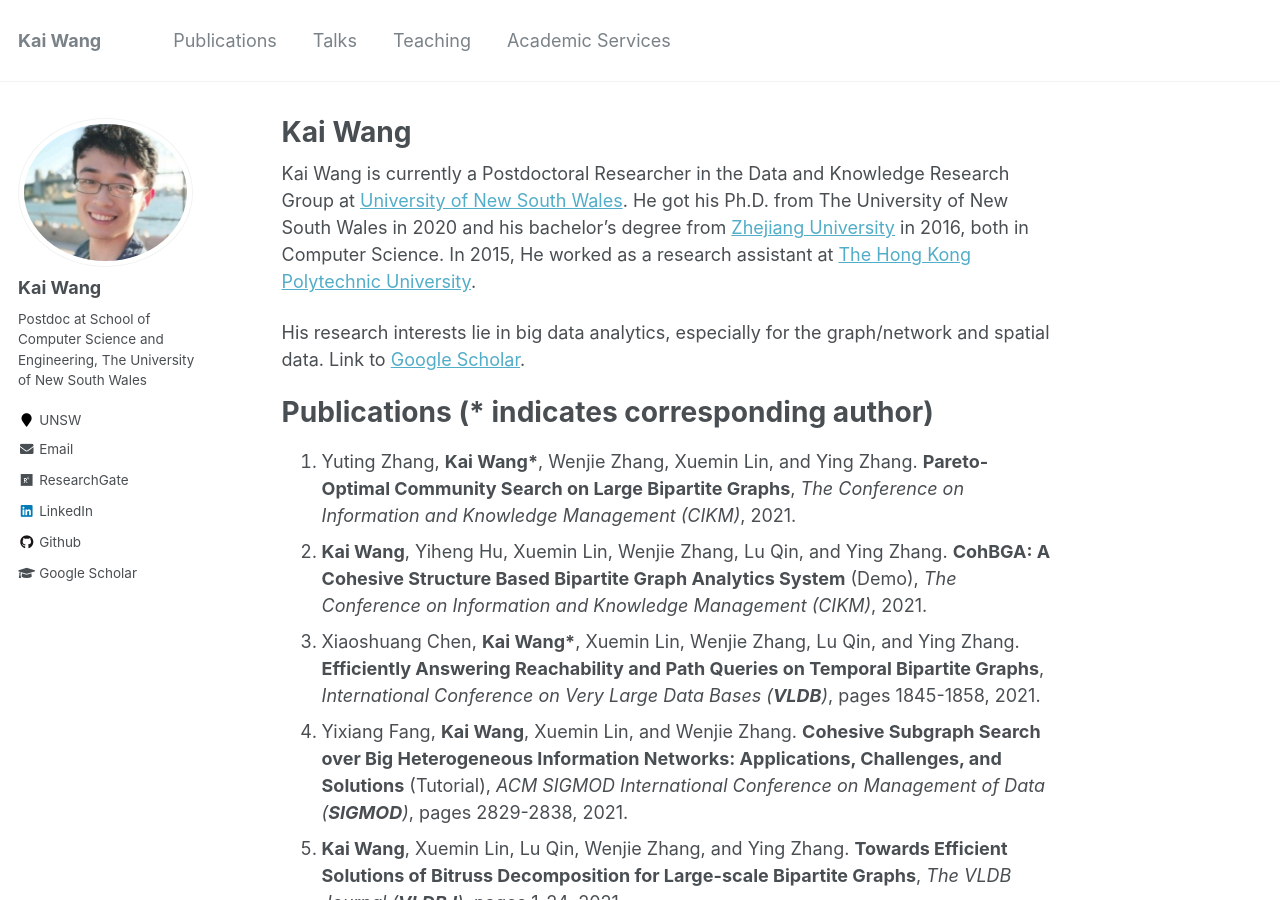
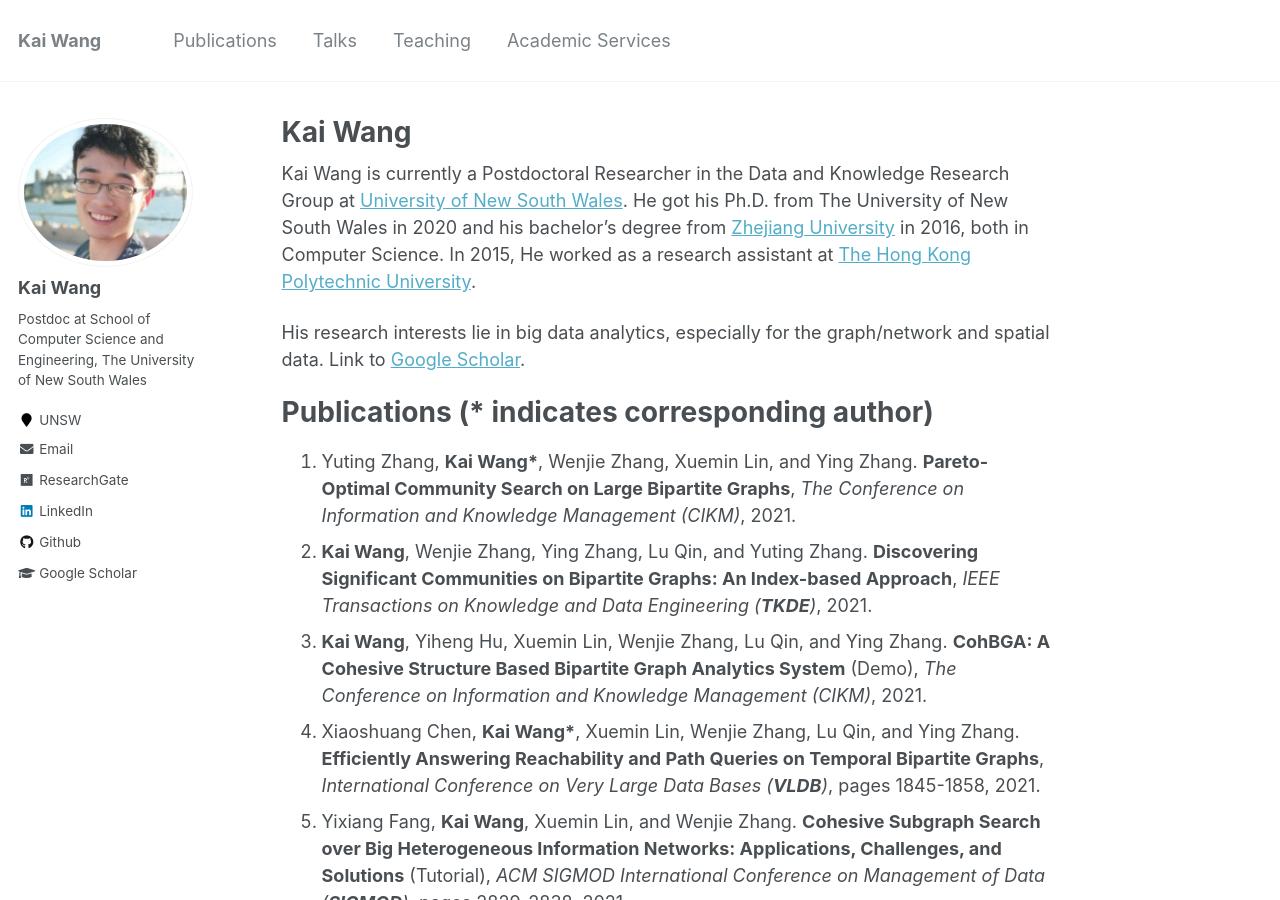
Before and after one commit to cs-kaiwang/cs-kaiwang.github.io, a Jekyll site: the page built from _pages/about.md, in a window 1280 px wide and 900 px high. Built offline with Jekyll 4.4.1, drawn with Linux system fonts in a browser that asks for light colours.

Commit message:
Update about.md

```diff
--- a/_pages/about.md
+++ b/_pages/about.md
@@ -15,21 +15,22 @@ His research interests lie in big data analytics, especially for the graph/netwo
 Publications (* indicates corresponding author)
 ======
 1. Yuting Zhang, **Kai Wang\***, Wenjie Zhang, Xuemin Lin, and Ying Zhang. **Pareto-Optimal Community Search on Large Bipartite Graphs**, *The Conference on Information and Knowledge Management (CIKM)*, 2021.
-2. **Kai Wang**, Yiheng Hu, Xuemin Lin, Wenjie Zhang, Lu Qin, and Ying Zhang. **CohBGA: A Cohesive Structure Based Bipartite Graph Analytics System** (Demo), *The Conference on Information and Knowledge Management (CIKM)*, 2021.
-3. Xiaoshuang Chen, **Kai Wang\***, Xuemin Lin, Wenjie Zhang, Lu Qin, and Ying Zhang. **Efficiently Answering Reachability and Path Queries on Temporal Bipartite Graphs**, *International Conference on Very Large Data Bases (**VLDB**)*, pages 1845-1858, 2021.
-4. Yixiang Fang, **Kai Wang**, Xuemin Lin, and Wenjie Zhang. **Cohesive Subgraph Search over Big Heterogeneous Information Networks: Applications, Challenges, and Solutions** (Tutorial), *ACM SIGMOD International Conference on Management of Data (**SIGMOD**)*, pages 2829-2838, 2021.
-5. **Kai Wang**, Xuemin Lin, Lu Qin, Wenjie Zhang, and Ying Zhang. **Towards Efficient Solutions of Bitruss Decomposition for Large-scale Bipartite Graphs**, *The VLDB Journal (**VLDBJ**)*, pages 1-24, 2021.
-6. Yizhang He, **Kai Wang\***, Wenjie Zhang, Xuemin Lin, and Ying Zhang. **Exploring Cohesive Subgraphs with Vertex Engagement and Tie Strength in Bipartite Graphs**, *Information Sciences*, pages 277-296, 2021.
-7. Fan Zhang, Jiadong Xie, **Kai Wang**, Shiyu Yang, Yu Jiang. **Discovering Key Users for Defending Network Structural Stability**, *World Wide Web*, pages 1-23, 2021.
-8. Bo Tang, Man Lung Yiu, Kyriakos Mouratidis, Jiahao Zhang, and **Kai Wang**. **On Discovering Motifs and Frequent Patterns in Spatial Trajectories with Discrete Frechet Distance**, *GeoInformatica*, to apprear, 2021.
-9. **Kai Wang**, Xuemin Lin, Lu Qin, Wenjie Zhang, and Ying Zhang. **Efficient and Effective Community Search on Large-scale Bipartite Graphs**, *IEEE International Conference on Data Engineering (**ICDE**)*, pages 85-96, 2021.
-10. **Kai Wang**, Shuting Wang, Xin Cao, and Lu Qin. **Efficient Radius-bounded Community Search in Geo-social Networks**, *IEEE Transactions on Knowledge and Data Engineering (**TKDE**)*,  2020.
-11. Maryam Ghafouri, **Kai Wang\***, Fan Zhang, Ying Zhang, and Xuemin Lin. **Efficient Graph Hierarchical Decomposition With User Engagement And Tie Strength**, *International Conference on Database Systems for Advanced Applications (DASFAA)*, pages 448-465, 2020.
-12. **Kai Wang**, Xuemin Lin, Lu Qin, Wenjie Zhang, and Ying Zhang. **Efficient Bitruss Decomposition for Large-scale Bipartite Graphs**, *IEEE International Conference on Data Engineering (**ICDE**)*, pages 661-672, 2020.
-13. **Kai Wang**, Xuemin Lin, Lu Qin, Wenjie Zhang, and Ying Zhang. **Vertex Priority Based Butterfly Counting for Large-scale Bipartite Networks**, *International Conference on Very Large Data Bases (**VLDB**)*, pages 1139-1152, 2019.
-14. **Kai Wang**, Xin Cao, Xuemin Lin, Wenjie Zhang, and Lu Qin. **Efficient Computing of Radius-bounded k-cores**, *IEEE International Conference on Data Engineering (**ICDE**)*, pages 233-244, 2018.
-15. Bo Tang, Man Lung Yiu, Kyriakos Mouratidis, and **Kai Wang**. **Efficient Motif Discovery in Spatial Trajectories using Discrete Fréchet Distance**, *International Conference on Extending Database Technology (EDBT)*, pages 378-389, 2017.
-16. Lu Chen, Yunjun Gao, **Kai Wang**, Christian S Jensen, and Gang Chen. **Answering Why-not Questions on Metric Probabilistic Range Queries**, *IEEE International Conference on Data Engineering (**ICDE**)*, pages 767-778, 2016.
+2. **Kai Wang**, Wenjie Zhang, Ying Zhang, Lu Qin, and Yuting Zhang. **Discovering Significant Communities on Bipartite Graphs: An Index-based Approach**, *IEEE Transactions on Knowledge and Data Engineering (**TKDE**)*, 2021.
+3. **Kai Wang**, Yiheng Hu, Xuemin Lin, Wenjie Zhang, Lu Qin, and Ying Zhang. **CohBGA: A Cohesive Structure Based Bipartite Graph Analytics System** (Demo), *The Conference on Information and Knowledge Management (CIKM)*, 2021.
+4. Xiaoshuang Chen, **Kai Wang\***, Xuemin Lin, Wenjie Zhang, Lu Qin, and Ying Zhang. **Efficiently Answering Reachability and Path Queries on Temporal Bipartite Graphs**, *International Conference on Very Large Data Bases (**VLDB**)*, pages 1845-1858, 2021.
+5. Yixiang Fang, **Kai Wang**, Xuemin Lin, and Wenjie Zhang. **Cohesive Subgraph Search over Big Heterogeneous Information Networks: Applications, Challenges, and Solutions** (Tutorial), *ACM SIGMOD International Conference on Management of Data (**SIGMOD**)*, pages 2829-2838, 2021.
+6. **Kai Wang**, Xuemin Lin, Lu Qin, Wenjie Zhang, and Ying Zhang. **Towards Efficient Solutions of Bitruss Decomposition for Large-scale Bipartite Graphs**, *The VLDB Journal (**VLDBJ**)*, pages 1-24, 2021.
+7. Yizhang He, **Kai Wang\***, Wenjie Zhang, Xuemin Lin, and Ying Zhang. **Exploring Cohesive Subgraphs with Vertex Engagement and Tie Strength in Bipartite Graphs**, *Information Sciences*, pages 277-296, 2021.
+8. Fan Zhang, Jiadong Xie, **Kai Wang**, Shiyu Yang, Yu Jiang. **Discovering Key Users for Defending Network Structural Stability**, *World Wide Web*, pages 1-23, 2021.
+9. Bo Tang, Man Lung Yiu, Kyriakos Mouratidis, Jiahao Zhang, and **Kai Wang**. **On Discovering Motifs and Frequent Patterns in Spatial Trajectories with Discrete Frechet Distance**, *GeoInformatica*, to apprear, 2021.
+10. **Kai Wang**, Xuemin Lin, Lu Qin, Wenjie Zhang, and Ying Zhang. **Efficient and Effective Community Search on Large-scale Bipartite Graphs**, *IEEE International Conference on Data Engineering (**ICDE**)*, pages 85-96, 2021.
+11. **Kai Wang**, Shuting Wang, Xin Cao, and Lu Qin. **Efficient Radius-bounded Community Search in Geo-social Networks**, *IEEE Transactions on Knowledge and Data Engineering (**TKDE**)*,  2020.
+12. Maryam Ghafouri, **Kai Wang\***, Fan Zhang, Ying Zhang, and Xuemin Lin. **Efficient Graph Hierarchical Decomposition With User Engagement And Tie Strength**, *International Conference on Database Systems for Advanced Applications (DASFAA)*, pages 448-465, 2020.
+13. **Kai Wang**, Xuemin Lin, Lu Qin, Wenjie Zhang, and Ying Zhang. **Efficient Bitruss Decomposition for Large-scale Bipartite Graphs**, *IEEE International Conference on Data Engineering (**ICDE**)*, pages 661-672, 2020.
+14. **Kai Wang**, Xuemin Lin, Lu Qin, Wenjie Zhang, and Ying Zhang. **Vertex Priority Based Butterfly Counting for Large-scale Bipartite Networks**, *International Conference on Very Large Data Bases (**VLDB**)*, pages 1139-1152, 2019.
+15. **Kai Wang**, Xin Cao, Xuemin Lin, Wenjie Zhang, and Lu Qin. **Efficient Computing of Radius-bounded k-cores**, *IEEE International Conference on Data Engineering (**ICDE**)*, pages 233-244, 2018.
+16. Bo Tang, Man Lung Yiu, Kyriakos Mouratidis, and **Kai Wang**. **Efficient Motif Discovery in Spatial Trajectories using Discrete Fréchet Distance**, *International Conference on Extending Database Technology (EDBT)*, pages 378-389, 2017.
+17. Lu Chen, Yunjun Gao, **Kai Wang**, Christian S Jensen, and Gang Chen. **Answering Why-not Questions on Metric Probabilistic Range Queries**, *IEEE International Conference on Data Engineering (**ICDE**)*, pages 767-778, 2016.
 
 Talks
 ======
```
